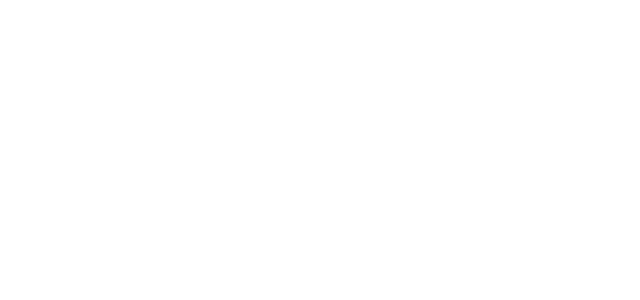
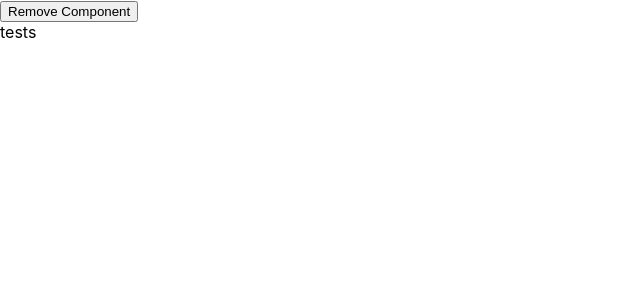
Before and after one commit to thiagoviks/DIO, a React (Create React App) app in the folder advanced-reactjs-dio/: page / in a window 1280 px wide. Shown: the top 300 px of the page, without its empty margins (0-640 px from the left). Built offline with nearby package versions, Linux system fonts and the light colour scheme.

Commit message:
add remove component onclick button

```diff
--- a/advanced-reactjs-dio/src/App.js
+++ b/advanced-reactjs-dio/src/App.js
@@ -4,6 +4,7 @@
 class App extends Component {
   state = {
     loading: false,
+    active: true,
   };
 
   componentDidMount() {
@@ -13,6 +14,13 @@
       });
     }, 3000);
   }
+
+  onRemove = () => {
+    this.setState({
+      active: false,
+    });
+  };
+
   render() {
     const posts = [
       {
@@ -24,7 +32,15 @@
         description: 'bar',
       },
     ];
-    return <Twitter posts={posts} loading={this.state.loading} />;
+
+    return (
+      <div>
+        <button onClick={this.onRemove}>Remove Component</button>
+        {this.state.active && (
+          <Twitter posts={posts} loading={this.state.loading} />
+        )}
+      </div>
+    );
   }
 }
 
--- a/advanced-reactjs-dio/src/Twitter.js
+++ b/advanced-reactjs-dio/src/Twitter.js
@@ -26,7 +26,7 @@
   render() {
     const { posts } = this.props;
     console.log('render', posts);
-    return <div>{posts.title}</div>;
+    return <div>tests</div>;
   }
 }
 
```
